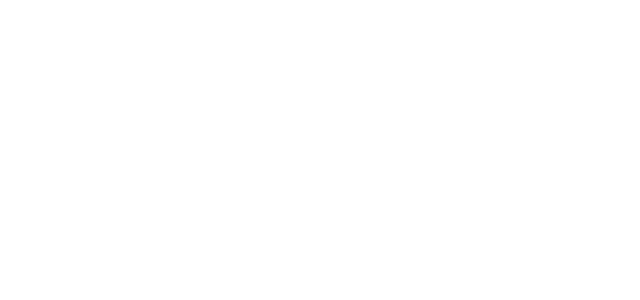
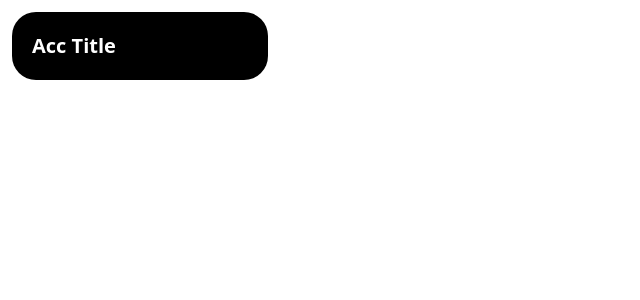
Before and after one commit to abvsng/ui-components, a React (Vite) app: page / in a window 1280 px wide. Shown: the top 300 px of the page, without its empty margins (0-640 px from the left). Built offline with nearby package versions, Linux system fonts and the light colour scheme.

Commit message:
Accordion Component

```diff
--- a/src/App.jsx
+++ b/src/App.jsx
@@ -1,7 +1,26 @@
 import "./App.css";
+import { Accordion } from "./components/Accordion";
 
 function App() {
-  return <></>;
+  return (
+    <>
+      <Accordion title={"Acc Title"}>
+        <div className="w-fit text-left">
+          Lorem ipsum dolor sit amet, consectetur adipisicing elit. Voluptas sit
+          rerum accusamus cupiditate non corrupti temporibus eaque enim debitis
+          accusantium, veniam unde inventore omnis libero nemo odio quam eos
+          totam qui voluptate nostrum quibusdam placeat in molestiae? Voluptates
+          omnis totam ipsam mollitia commodi, aspernatur, necessitatibus,
+          officiis accusantium corrupti fugiat perspiciatis sapiente? Pariatur
+          possimus, labore quas dicta quaerat veniam non dolor debitis, autem
+          quisquam vel quos odio nemo odit molestias unde voluptates officia a
+          quia? Neque eum officiis dolorem velit provident suscipit vero
+          inventore dolores. Dicta architecto saepe distinctio quis a, libero
+          esse quas neque, at excepturi dolore eaque error suscipit?
+        </div>
+      </Accordion>
+    </>
+  );
 }
 
 export default App;
--- a/src/components/Accordion.jsx
+++ b/src/components/Accordion.jsx
@@ -1,3 +1,33 @@
-export function Accordion() {
-  return <></>;
+import { useState } from "react";
+
+/* eslint-disable react/prop-types */
+export function Accordion({ title, children }) {
+  const [showAccContent, setShowAccContent] = useState(false);
+  return (
+    <>
+      <div className="bg-black text-white p-3 w-1/5 m-3  rounded-3xl">
+        <AccTitle title={title} setShowAccContent={setShowAccContent} />
+        {showAccContent && <AccContent content={children} />}
+      </div>
+    </>
+  );
 }
+function AccTitle({ title, setShowAccContent }) {
+  return (
+    <div
+      onClick={() => {
+        setShowAccContent((p) => !p);
+      }}
+      className=" p-2 font-semibold text-xl cursor-pointer hover:bg-gray-700"
+    >
+      {title}
+    </div>
+  );
+}
+function AccContent({ content }) {
+  return (
+    <>
+      <div className="text-xs">{content}</div>
+    </>
+  );
+}
```
